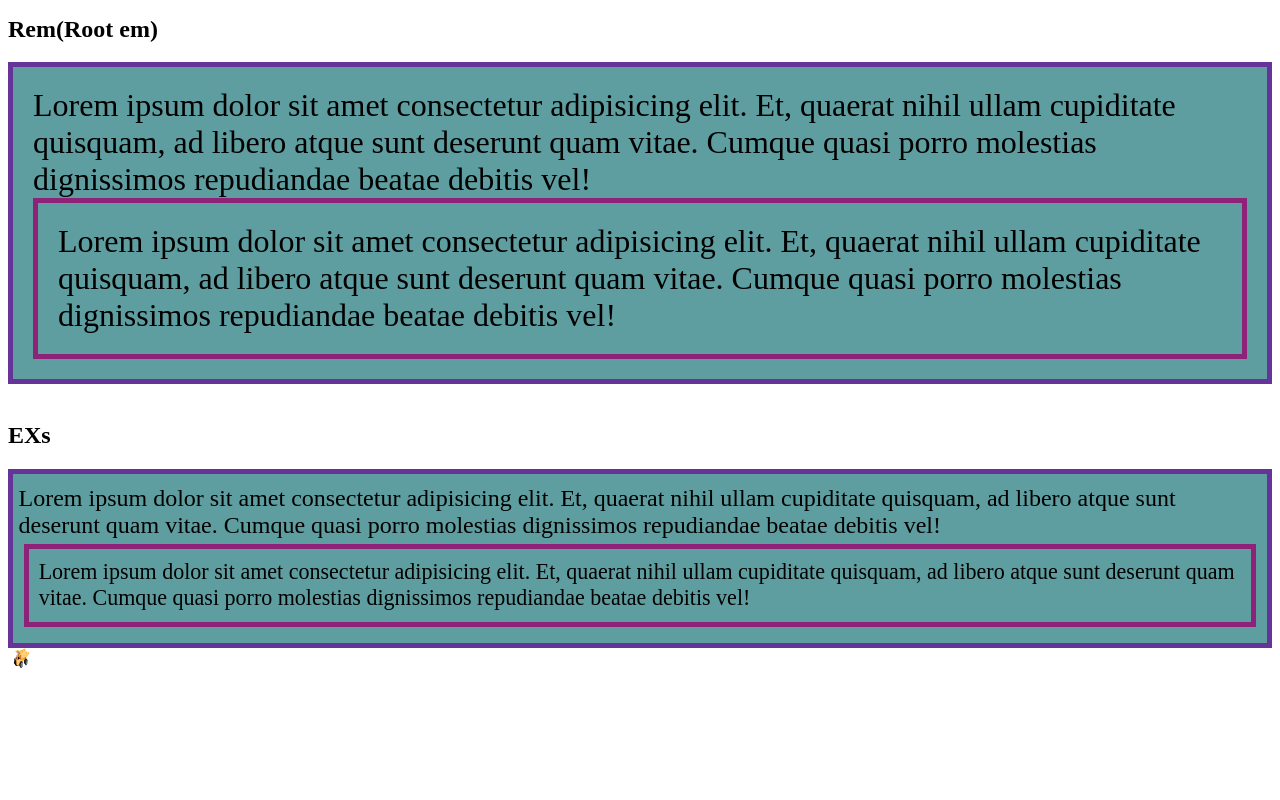
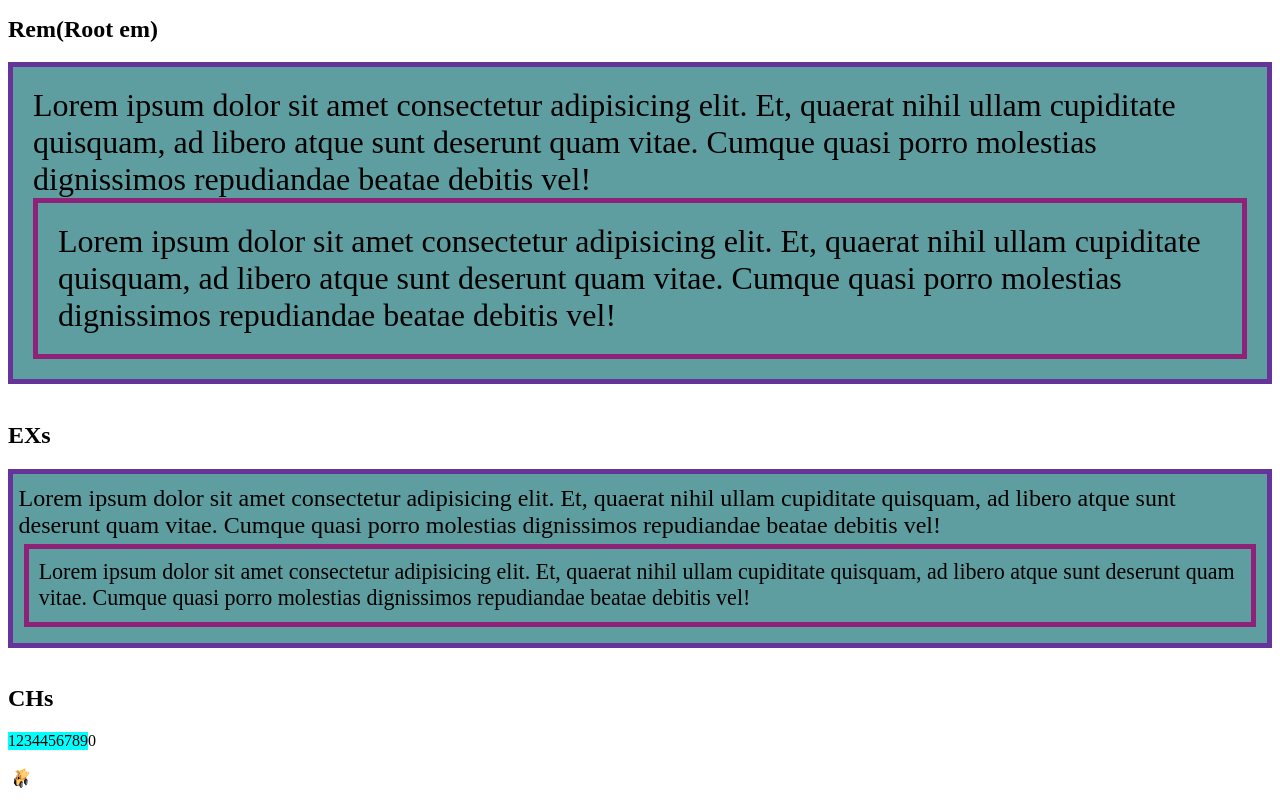
Before and after one commit to lapzdev/otro-css, a plain HTML site: page units.html in a window 1280 px wide. Shown: the part 2165-2965 px from the top of the page. Before the commit the page ends 2845 px from the top, so only its background shows below. Drawn offline with Linux system fonts and the light colour scheme.

Commit message:
nuevarama

```diff
--- a/CSS/units.css
+++ b/CSS/units.css
@@ -93,3 +93,8 @@
             padding: 1ex;
             border: 5px solid rgb(142, 34, 120);
         font-size: 2ex;}
+        .ch{
+            background-color: aqua;
+            width: 10ch;
+
+        }
--- a/units.html
+++ b/units.html
@@ -63,13 +63,18 @@
         debitis vel!
       </section>
     </div>
-
+<br>
+<h2>CHs</h2>
+<div class="ch">
+ 12344567890
+</div>
+<br>
     <a href="index.html#temario-css"
       ><img
         src="/IMG/WB01750_.GIF"
         alt="Ir a Inicio"
         width="27"
-        height="20" /></a
-    ><br />
+        height="20" /></a>
+        <br />
   </body>
 </html>
```
